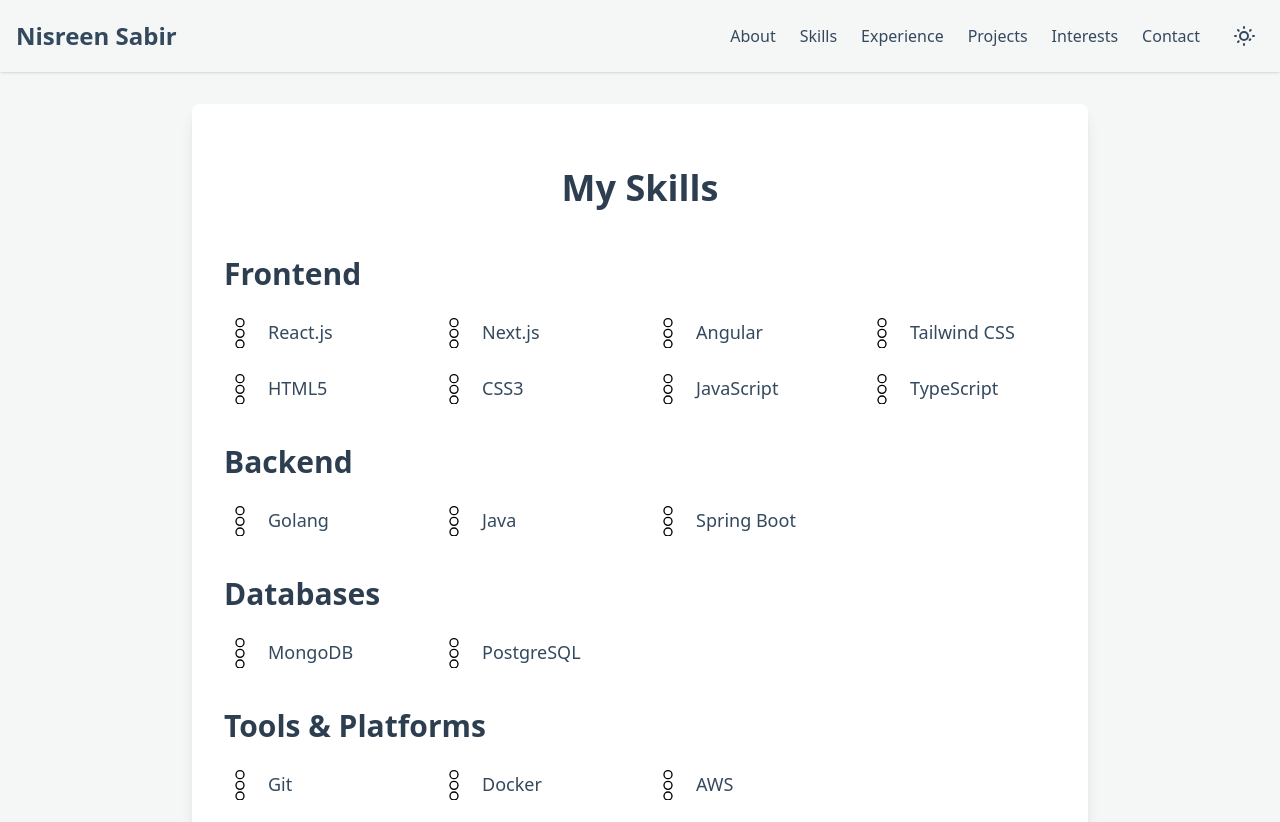
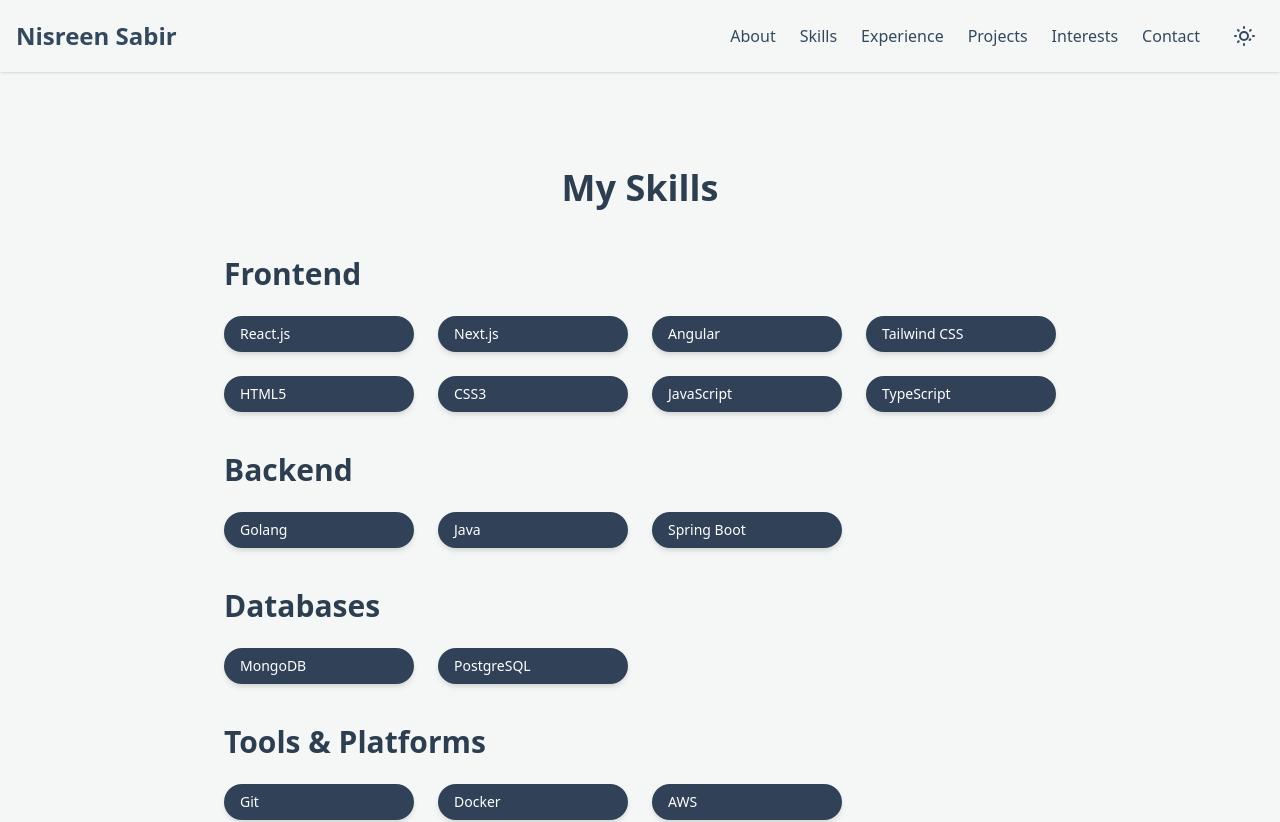
Before and after one commit to nisreen991/portfolio, a Next.js app in the folder my-portfolio/: page /skills in a window 1280 px wide. Shown: the top 822 px of the page. Built offline with nearby package versions, Linux system fonts and the light colour scheme.

Commit message:
skills are in pills

```diff
--- a/my-portfolio/src/app/globals.css
+++ b/my-portfolio/src/app/globals.css
@@ -34,8 +34,8 @@
 }
 
 body {
-  background: var(--background) !important;
-  color: var(--text-color) !important;
+  background: var(--background);
+  color: var(--text-color);
   font-family: var(--font-geist-sans), sans-serif;
   transition: background-color 0.3s ease, color 0.3s ease;
 }
--- a/my-portfolio/src/app/skills/page.jsx
+++ b/my-portfolio/src/app/skills/page.jsx
@@ -15,7 +15,7 @@
 
   return (
     <motion.section
-      className="max-w-4xl mx-auto py-16 px-4 sm:px-6 lg:px-8 bg-white shadow-lg rounded-lg"
+      className="max-w-4xl mx-auto py-16 px-4 sm:px-6 lg:px-8 bg-background"
       variants={containerVariants}
       initial="hidden"
       animate="visible"
@@ -26,37 +26,29 @@
         <motion.div variants={containerVariants}>
           <motion.h3 variants={itemVariants} className="text-3xl font-bold text-primary-color mb-6">Frontend</motion.h3>
           <motion.div variants={containerVariants} className="grid grid-cols-2 sm:grid-cols-3 lg:grid-cols-4 gap-6">
-            <motion.div variants={itemVariants} className="flex items-center space-x-3">
-              <img src="/icons/react.svg" alt="React" className="h-8 w-8" />
-              <span className="text-lg text-text-color font-medium">React.js</span>
+            <motion.div variants={itemVariants} className="flex items-center px-4 py-2 rounded-full bg-slate-700 text-white shadow-md">
+              <span className="text-sm font-medium">React.js</span>
             </motion.div>
-            <motion.div variants={itemVariants} className="flex items-center space-x-3">
-              <img src="/icons/nextjs.svg" alt="Next.js" className="h-8 w-8" />
-              <span className="text-lg text-text-color font-medium">Next.js</span>
+            <motion.div variants={itemVariants} className="flex items-center px-4 py-2 rounded-full bg-slate-700 text-white shadow-md">
+              <span className="text-sm font-medium">Next.js</span>
             </motion.div>
-            <motion.div variants={itemVariants} className="flex items-center space-x-3">
-              <img src="/icons/angular.svg" alt="Angular" className="h-8 w-8" />
-              <span className="text-lg text-text-color font-medium">Angular</span>
+            <motion.div variants={itemVariants} className="flex items-center px-4 py-2 rounded-full bg-slate-700 text-white shadow-md">
+              <span className="text-sm font-medium">Angular</span>
             </motion.div>
-            <motion.div variants={itemVariants} className="flex items-center space-x-3">
-              <img src="/icons/tailwind.svg" alt="Tailwind CSS" className="h-8 w-8" />
-              <span className="text-lg text-text-color font-medium">Tailwind CSS</span>
+            <motion.div variants={itemVariants} className="flex items-center px-4 py-2 rounded-full bg-slate-700 text-white shadow-md">
+              <span className="text-sm font-medium">Tailwind CSS</span>
             </motion.div>
-            <motion.div variants={itemVariants} className="flex items-center space-x-3">
-              <img src="/icons/html.svg" alt="HTML5" className="h-8 w-8" />
-              <span className="text-lg text-text-color font-medium">HTML5</span>
+            <motion.div variants={itemVariants} className="flex items-center px-4 py-2 rounded-full bg-slate-700 text-white shadow-md">
+              <span className="text-sm font-medium">HTML5</span>
             </motion.div>
-            <motion.div variants={itemVariants} className="flex items-center space-x-3">
-              <img src="/icons/css.svg" alt="CSS3" className="h-8 w-8" />
-              <span className="text-lg text-text-color font-medium">CSS3</span>
+            <motion.div variants={itemVariants} className="flex items-center px-4 py-2 rounded-full bg-slate-700 text-white shadow-md">
+              <span className="text-sm font-medium">CSS3</span>
             </motion.div>
-            <motion.div variants={itemVariants} className="flex items-center space-x-3">
-              <img src="/icons/javascript.svg" alt="JavaScript" className="h-8 w-8" />
-              <span className="text-lg text-text-color font-medium">JavaScript</span>
+            <motion.div variants={itemVariants} className="flex items-center px-4 py-2 rounded-full bg-slate-700 text-white shadow-md">
+              <span className="text-sm font-medium">JavaScript</span>
             </motion.div>
-            <motion.div variants={itemVariants} className="flex items-center space-x-3">
-              <img src="/icons/typescript.svg" alt="TypeScript" className="h-8 w-8" />
-              <span className="text-lg text-text-color font-medium">TypeScript</span>
+            <motion.div variants={itemVariants} className="flex items-center px-4 py-2 rounded-full bg-slate-700 text-white shadow-md">
+              <span className="text-sm font-medium">TypeScript</span>
             </motion.div>
           </motion.div>
         </motion.div>
@@ -65,17 +57,14 @@
         <motion.div variants={containerVariants}>
           <motion.h3 variants={itemVariants} className="text-3xl font-bold text-primary-color mb-6">Backend</motion.h3>
           <motion.div variants={containerVariants} className="grid grid-cols-2 sm:grid-cols-3 lg:grid-cols-4 gap-6">
-            <motion.div variants={itemVariants} className="flex items-center space-x-3">
-              <img src="/icons/golang.svg" alt="Golang" className="h-8 w-8" />
-              <span className="text-lg text-text-color font-medium">Golang</span>
+            <motion.div variants={itemVariants} className="flex items-center px-4 py-2 rounded-full bg-slate-700 text-white shadow-md">
+              <span className="text-sm font-medium">Golang</span>
             </motion.div>
-            <motion.div variants={itemVariants} className="flex items-center space-x-3">
-              <img src="/icons/java.svg" alt="Java" className="h-8 w-8" />
-              <span className="text-lg text-text-color font-medium">Java</span>
+            <motion.div variants={itemVariants} className="flex items-center px-4 py-2 rounded-full bg-slate-700 text-white shadow-md">
+              <span className="text-sm font-medium">Java</span>
             </motion.div>
-            <motion.div variants={itemVariants} className="flex items-center space-x-3">
-              <img src="/icons/springboot.svg" alt="Spring Boot" className="h-8 w-8" />
-              <span className="text-lg text-text-color font-medium">Spring Boot</span>
+            <motion.div variants={itemVariants} className="flex items-center px-4 py-2 rounded-full bg-slate-700 text-white shadow-md">
+              <span className="text-sm font-medium">Spring Boot</span>
             </motion.div>
           </motion.div>
         </motion.div>
@@ -84,13 +73,11 @@
         <motion.div variants={containerVariants}>
           <motion.h3 variants={itemVariants} className="text-3xl font-bold text-primary-color mb-6">Databases</motion.h3>
           <motion.div variants={containerVariants} className="grid grid-cols-2 sm:grid-cols-3 lg:grid-cols-4 gap-6">
-            <motion.div variants={itemVariants} className="flex items-center space-x-3">
-              <img src="/icons/mongodb.svg" alt="MongoDB" className="h-8 w-8" />
-              <span className="text-lg text-text-color font-medium">MongoDB</span>
+            <motion.div variants={itemVariants} className="flex items-center px-4 py-2 rounded-full bg-slate-700 text-white shadow-md">
+              <span className="text-sm font-medium">MongoDB</span>
             </motion.div>
-            <motion.div variants={itemVariants} className="flex items-center space-x-3">
-              <img src="/icons/postgresql.svg" alt="PostgreSQL" className="h-8 w-8" />
-              <span className="text-lg text-text-color font-medium">PostgreSQL</span>
+            <motion.div variants={itemVariants} className="flex items-center px-4 py-2 rounded-full bg-slate-700 text-white shadow-md">
+              <span className="text-sm font-medium">PostgreSQL</span>
             </motion.div>
           </motion.div>
         </motion.div>
@@ -99,17 +86,14 @@
         <motion.div variants={containerVariants}>
           <motion.h3 variants={itemVariants} className="text-3xl font-bold text-primary-color mb-6">Tools & Platforms</motion.h3>
           <motion.div variants={containerVariants} className="grid grid-cols-2 sm:grid-cols-3 lg:grid-cols-4 gap-6">
-            <motion.div variants={itemVariants} className="flex items-center space-x-3">
-              <img src="/icons/git.svg" alt="Git" className="h-8 w-8" />
-              <span className="text-lg text-text-color font-medium">Git</span>
+            <motion.div variants={itemVariants} className="flex items-center px-4 py-2 rounded-full bg-slate-700 text-white shadow-md">
+              <span className="text-sm font-medium">Git</span>
             </motion.div>
-            <motion.div variants={itemVariants} className="flex items-center space-x-3">
-              <img src="/icons/docker.svg" alt="Docker" className="h-8 w-8" />
-              <span className="text-lg text-text-color font-medium">Docker</span>
+            <motion.div variants={itemVariants} className="flex items-center px-4 py-2 rounded-full bg-slate-700 text-white shadow-md">
+              <span className="text-sm font-medium">Docker</span>
             </motion.div>
-            <motion.div variants={itemVariants} className="flex items-center space-x-3">
-              <img src="/icons/aws.svg" alt="AWS" className="h-8 w-8" />
-              <span className="text-lg text-text-color font-medium">AWS</span>
+            <motion.div variants={itemVariants} className="flex items-center px-4 py-2 rounded-full bg-slate-700 text-white shadow-md">
+              <span className="text-sm font-medium">AWS</span>
             </motion.div>
           </motion.div>
         </motion.div>
```
